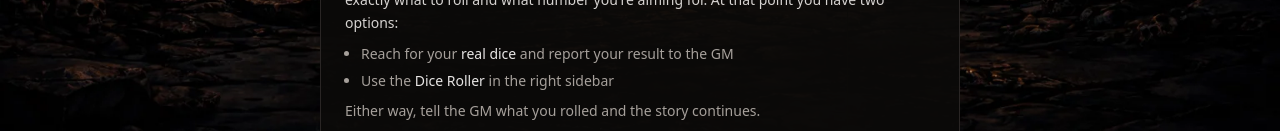
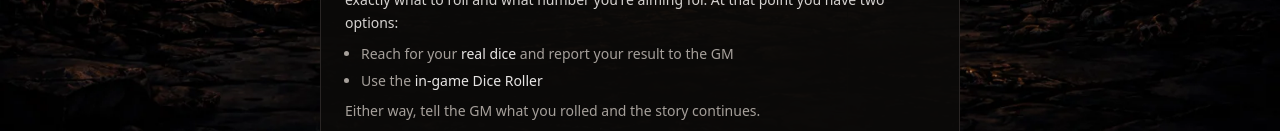
Before and after one commit to tim-arnold/bybitterflame, a Next.js app: page /how-to-play in a window 1280 px wide. Shown: the part 669-800 px from the top of the page. Built offline with nearby package versions, Linux system fonts and the light colour scheme.

Commit message:
Fix dice roller label in How to Play

```diff
--- a/src/components/HowToPlayContent.tsx
+++ b/src/components/HowToPlayContent.tsx
@@ -53,7 +53,7 @@ export function HowToPlayContent() {
         </p>
         <ul className="mt-2 ml-4 list-disc space-y-1 text-stone-400">
           <li>Reach for your <span className="text-stone-200">real dice</span> and report your result to the GM</li>
-          <li>Use the <span className="text-stone-200">Dice Roller</span> in the right sidebar</li>
+          <li>Use the <span className="text-stone-200">in-game Dice Roller</span></li>
         </ul>
         <p className="mt-2 text-stone-400">
           Either way, tell the GM what you rolled and the story continues.
```
